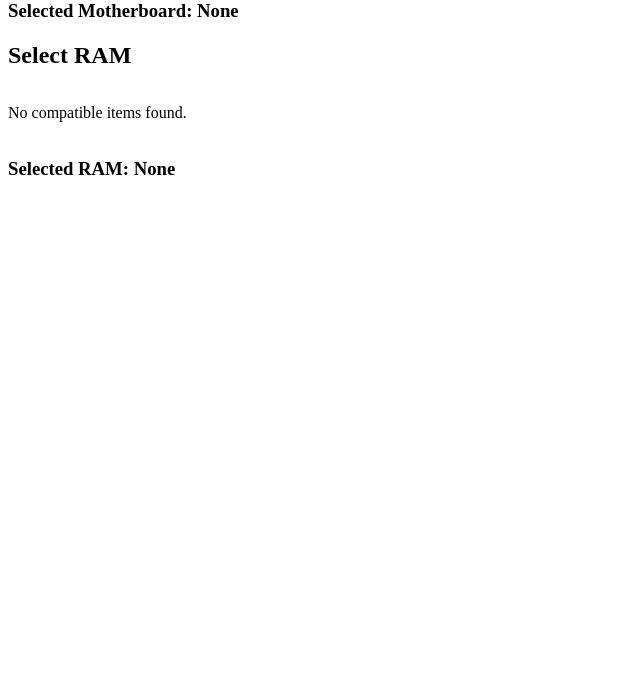
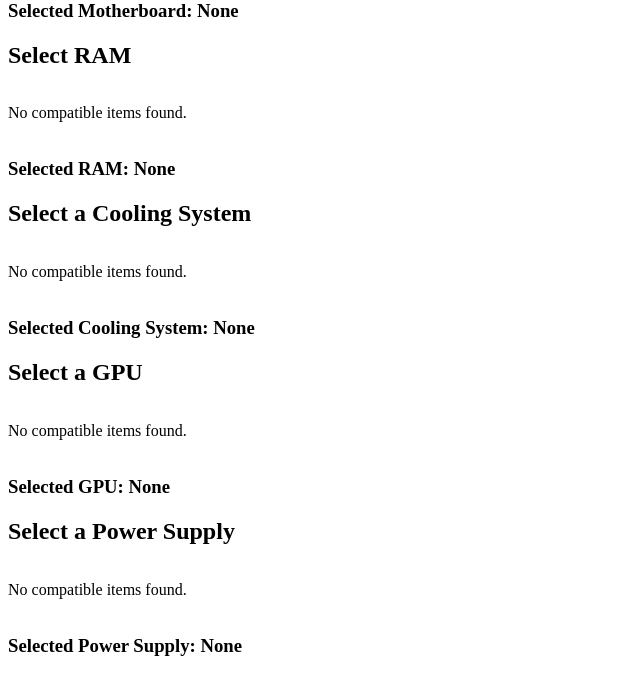
Before and after one commit to JulianDemnyk/Qualification-work, a Django app: page /compatibility/ in a window 1280 px wide. Shown: the part 356-1032 px from the top of the page, without its empty margins (0-640 px from the left). Before the commit the page ends 531 px from the top, so only its background shows below. Run offline with Django 5.2, Linux system fonts and the light colour scheme; data that the repository does not hold is empty.

Commit message:
compatibility view for gpu, cooling system, power supply, db changes

```diff
--- a/DjangoProject/urls.py
+++ b/DjangoProject/urls.py
@@ -19,16 +19,18 @@ from django.urls import path
 from django.conf.urls.static import static
 from django.conf import settings
 from items.views import compatibility_page, get_compatible_components, fetch_all_cpus, fetch_all_motherboards, \
-        fetch_all_rams
+        fetch_all_rams, fetch_all_cooling_systems, fetch_all_gpus, fetch_all_power_supplies
 
 urlpatterns = [
         path('admin/', admin.site.urls),
         path('compatibility/', compatibility_page, name='compatibility_page'),
         path('get_compatible_components/', get_compatible_components, name='get_compatible_components'),
-        path('fetch-all-cpus/', fetch_all_cpus, name='fetch_all_cpus'),
-        path('fetch-all-motherboards/', fetch_all_motherboards, name='fetch_all_motherboards'),
-        path('fetch-all-rams/', fetch_all_rams, name='fetch_all_rams'),
-
+        path('fetch_all_cpus/', fetch_all_cpus, name='fetch_all_cpus'),
+        path('fetch_all_motherboards/', fetch_all_motherboards, name='fetch_all_motherboards'),
+        path('fetch_all_rams/', fetch_all_rams, name='fetch_all_rams'),
+        path('fetch_all_cooling_systems', fetch_all_cooling_systems, name='fetch_all_cooling_systems'),
+        path('fetch_all_gpus', fetch_all_gpus, name='fetch_all_gpus'),
+        path('fetch_all_power_supplies/', fetch_all_power_supplies, name='fetch_all_power_supplies'),
 ]
 
 urlpatterns += static(settings.MEDIA_URL, document_root=settings.MEDIA_ROOT)
--- a/items/admin.py
+++ b/items/admin.py
@@ -1,6 +1,8 @@
 from django.contrib import admin
 
-from .models import Motherboard_model, Cpu_model, Gpu_model, Ram_model, Storage_model, Case_model, Cooling_system_model, Computer_build
+from .models import Motherboard_model, Cpu_model, Gpu_model, Ram_model, Storage_model, Case_model, Cooling_system_model, \
+    Computer_build, Power_supply_model
+
 # Register your models here.
 
 admin.site.register(Motherboard_model)
@@ -10,4 +12,5 @@ admin.site.register(Ram_model)
 admin.site.register(Storage_model)
 admin.site.register(Case_model)
 admin.site.register(Cooling_system_model)
+admin.site.register(Power_supply_model)
 admin.site.register(Computer_build)
--- a/items/views.py
+++ b/items/views.py
@@ -1,6 +1,8 @@
+from django.db.models import Q
 from django.shortcuts import render, get_object_or_404
 from django.http import JsonResponse
-from .models import Motherboard_model, Cpu_model, Ram_model
+from .models import Motherboard_model, Cpu_model, Ram_model, Cooling_system_model, Gpu_model, Power_supply_model
+
 
 # Create your views here.
 
@@ -9,47 +11,109 @@ def compatibility_page(request):
     cpus = Cpu_model.objects.all()
     motherboards = Motherboard_model.objects.all()
     ram_modules = Ram_model.objects.all()
+    cooling_system = Cooling_system_model.objects.all()
+    gpus = Gpu_model.objects.all()
+    power_supply = Power_supply_model.objects.all()
     return render(request, 'compatibility_page.html', {
         'cpus': cpus,
         'motherboards': motherboards,
         'ram_modules': ram_modules,
+        'cooling_system': cooling_system,
+        'gpus': gpus,
+        'power_supply': power_supply,
     })
 
 # Handle compatibility filtering for components
 def get_compatible_components(request):
-    selected_cpu_id = request.GET.get('cpu_id')  # Get selected CPU ID from query params
-    selected_motherboard_id = request.GET.get('motherboard_id')  # Get selected motherboard ID
-    selected_ram_id = request.GET.get('ram_id')  # Get selected RAM ID
+    selected_cpu_id = request.GET.get('cpu_id')
+    selected_motherboard_id = request.GET.get('motherboard_id')
+    selected_ram_id = request.GET.get('ram_id')
+    selected_cooling_system_id = request.GET.get('cooling_system_id')
+    selected_gpu_id = request.GET.get('gpu_id')
+    selected_power_supply_id = request.GET.get('power_supply_id')
+
 
     compatible_cpus = Cpu_model.objects.all()
     compatible_motherboards = Motherboard_model.objects.all()
     compatible_ram = Ram_model.objects.all()
+    compatible_cooling_systems = Cooling_system_model.objects.all()
+    compatible_gpus = Gpu_model.objects.all()
+    compatible_power_supply = Power_supply_model.objects.all()
+
+    total_power_requirement = 200
 
     # Filter components based on the selected CPU
     if selected_cpu_id:
         selected_cpu = get_object_or_404(Cpu_model, id=selected_cpu_id)
         compatible_motherboards = compatible_motherboards.filter(motherboard_socket=selected_cpu.cpu_socket)
-        compatible_cpus = compatible_cpus.filter(id=selected_cpu_id)  # Keep only the selected CPU
+
+        compatible_cooling_systems = compatible_cooling_systems.filter(
+            Q(cooling_system_socket__icontains=selected_cpu.cpu_socket),
+            cooling_system_tdp__gte=selected_cpu.cpu_tdp
+        )
+
+        total_power_requirement += selected_cpu.cpu_tdp
+
+        compatible_cpus = compatible_cpus.filter(id=selected_cpu_id)
 
     # Filter components based on the selected motherboard
     if selected_motherboard_id:
         selected_motherboard = get_object_or_404(Motherboard_model, id=selected_motherboard_id)
         compatible_cpus = compatible_cpus.filter(cpu_socket=selected_motherboard.motherboard_socket)
-        compatible_motherboards = compatible_motherboards.filter(
-            id=selected_motherboard_id)  # Keep only the selected motherboard
 
         # Filter RAM based on motherboard compatibility
         compatible_ram = compatible_ram.filter(
-            ram_type=selected_motherboard.motherboard_ram_type,  # RAM type matches motherboard
-            ram_amount__lte=selected_motherboard.motherboard_ram_slot  # RAM amount does not exceed slots
+            ram_type=selected_motherboard.motherboard_ram_type,
+            ram_amount__lte=selected_motherboard.motherboard_ram_slot
         )
 
-    # Filter components based on the selected RAM
+        compatible_cooling_systems = compatible_cooling_systems.filter(
+            Q(cooling_system_socket__icontains=selected_motherboard.motherboard_socket)
+        )
+
+        compatible_motherboards = compatible_motherboards.filter(id=selected_motherboard_id)
+
+    # Filter based on selected RAM
     if selected_ram_id:
         selected_ram = get_object_or_404(Ram_model, id=selected_ram_id)
-        compatible_motherboards = compatible_motherboards.filter(motherboard_ram_type=selected_ram.ram_type,
-                                                                 motherboard_ram_slot__gte=selected_ram.ram_amount)
-        compatible_ram = compatible_ram.filter(id=selected_ram_id)  # Keep only the selected RAM
+        compatible_motherboards = compatible_motherboards.filter(
+            motherboard_ram_type=selected_ram.ram_type,
+            motherboard_ram_slot__gte=selected_ram.ram_amount
+        )
+
+        compatible_ram = compatible_ram.filter(id=selected_ram_id)
+
+    # Filter based on selected cooling system
+    if selected_cooling_system_id:
+        selected_cooling_system = get_object_or_404(Cooling_system_model, id=selected_cooling_system_id)
+        cooling_system_sockets = [socket.strip() for socket in selected_cooling_system.cooling_system_socket.split(',')]
+
+        compatible_motherboards = compatible_motherboards.filter(
+            motherboard_socket__in=cooling_system_sockets
+        )
+
+        compatible_cpus = compatible_cpus.filter(
+            cpu_socket__in=cooling_system_sockets, cpu_tdp__lte=selected_cooling_system.cooling_system_tdp
+        )
+
+        total_power_requirement += selected_cooling_system.cooling_system_tdp
+
+        compatible_cooling_systems = compatible_cooling_systems.filter(id=selected_cooling_system_id)
+
+    # Filter based on selected GPU
+    if selected_gpu_id:
+        selected_gpu = get_object_or_404(Gpu_model, id=selected_gpu_id)
+        compatible_power_supply = compatible_power_supply.filter(
+            power_supply_power__gte=total_power_requirement + selected_gpu.gpu_power_consumption
+        )
+        compatible_gpus = compatible_gpus.filter(id=selected_gpu_id)
+        total_power_requirement += selected_gpu.gpu_power_consumption
+
+    # Filter based on selected PSU
+    if selected_power_supply_id:
+        selected_power_supply = get_object_or_404(Power_supply_model, id=selected_power_supply_id)
+        compatible_gpus = compatible_gpus.filter(gpu_power_consumption__lte=selected_power_supply.power_supply_power)
+        compatible_power_supply = compatible_power_supply.filter(id=selected_power_supply_id)
 
     return JsonResponse({
         'cpus': [
@@ -58,7 +122,7 @@ def get_compatible_components(request):
                 'name': cpu.cpu_name,
                 'socket': cpu.cpu_socket,
                 'price': cpu.cpu_price,
-                'image_url': cpu.cpu_image.url if cpu.cpu_image else None,
+                'image_url': cpu.cpu_image.url,
             }
             for cpu in compatible_cpus
         ],
@@ -68,21 +132,53 @@ def get_compatible_components(request):
                 'name': mb.motherboard_name,
                 'socket': mb.motherboard_socket,
                 'price': mb.motherboard_price,
-                'image_url': mb.motherboard_image.url if mb.motherboard_image else None,
+                'image_url': mb.motherboard_image.url,
             }
             for mb in compatible_motherboards
         ],
-        'ram': [  # Change from 'ram_modules' to 'ram'
+        'ram': [
             {
                 'id': ram.id,
                 'name': ram.ram_name,
                 'type': ram.ram_type,
                 'amount': ram.ram_amount,
                 'price': ram.ram_price,
-                'image_url': ram.ram_image.url if ram.ram_image else None,
+                'image_url': ram.ram_image.url,
             }
             for ram in compatible_ram
         ],
+        'cooling_systems': [
+            {
+                'id': cooling_sys.id,
+                'name': cooling_sys.cooling_system_name,
+                'socket': cooling_sys.cooling_system_socket,
+                'price': cooling_sys.cooling_system_price,
+                'image_url': cooling_sys.cooling_system_image.url,
+            }
+            for cooling_sys in compatible_cooling_systems
+        ],
+        'gpus': [
+            {
+                'id': gpu.id,
+                'name': gpu.gpu_name,
+                'ram': gpu.gpu_ram,
+                'ram_type': gpu.gpu_ram_type,
+                'bits': gpu.gpu_bits,
+                'price': gpu.gpu_price,
+                'image_url': gpu.gpu_image.url if gpu.gpu_image else None,
+            }
+            for gpu in compatible_gpus
+        ],
+        'power_supply': [
+            {
+                'id': power_sup.id,
+                'name': power_sup.power_supply_name,
+                'power': power_sup.power_supply_power,
+                'price': power_sup.power_supply_price,
+                'image_url': power_sup.power_supply_image.url,
+            }
+            for power_sup in compatible_power_supply
+        ]
     })
 
 def fetch_all_cpus(request):
@@ -127,3 +223,47 @@ def fetch_all_rams(request):
         for ram in ram_modules
     ]
     return JsonResponse({'ram_modules': response})
+
+def fetch_all_cooling_systems(request):
+    cooling_systems = Cooling_system_model.objects.all()
+    response = [
+        {
+            'id': cooling_sys.id,
+            'name': cooling_sys.cooling_system_name,
+            'price': cooling_sys.cooling_system_price,
+            'sockets': cooling_sys.cooling_system_socket,
+            'image_url': cooling_sys.cooling_system_image.url,
+        }
+        for cooling_sys in cooling_systems
+    ]
+    return JsonResponse({'cooling_systems': response})
+
+def fetch_all_gpus(request):
+    gpus = Gpu_model.objects.all()
+    response = [
+        {
+            'id': gpu.id,
+            'name': gpu.gpu_name,
+            'ram': gpu.gpu_ram,
+            'ram_type': gpu.gpu_ram_type,
+            'bits': gpu.gpu_bits,
+            'price': gpu.gpu_price,
+            'image_url': gpu.gpu_image.url,
+        }
+        for gpu in gpus
+    ]
+    return JsonResponse({'gpus': response})
+
+def fetch_all_power_supplies(request):
+    power_supply = Power_supply_model.objects.all()
+    response = [
+        {
+            'id': power_sup.id,
+            'name': power_sup.power_supply_name,
+            'power': power_sup.power_supply_power,
+            'price': power_sup.power_supply_price,
+            'image_url': power_sup.power_supply_image.url,
+        }
+        for power_sup in power_supply
+    ]
+    return JsonResponse({'power_supply': response})
--- a/templates/compatibility_page.html
+++ b/templates/compatibility_page.html
@@ -92,10 +92,68 @@
         </div>
     </div>
 
+    <!-- Cooling System Selection -->
+    <div>
+        <h2>Select a Cooling System</h2>
+        <div id="cooling-system-list" class="component-list">
+            {% for cooling_system in cooling_system %}
+                <div class="component-item" data-id="{{ cooling_system.id }}" data-type="cooling_system">
+                    <img src="{{ cooling_system.cooling_system_image.url }}" alt="{{ cooling_system.cooling_system_name }}">
+                    <h3>{{ cooling_system.cooling_system_name }}</h3>
+                    <p>Socket: {{ cooling_system.cooling_system_socket }}</p>
+                    <p>Price: {{ cooling_system.cooling_system_price }}</p>
+                </div>
+            {% endfor %}
+        </div>
+        <div class="selected-component">
+            <h3>Selected Cooling System: <span id="selected-cooling-system">None</span></h3>
+        </div>
+    </div>
+
+    <!-- GPU Selection -->
+    <div>
+        <h2>Select a GPU</h2>
+        <div id="gpu-list" class="component-list">
+            {% for gpu in gpus %}
+                <div class="component-item" data-id="{{ gpu.id }}" data-type="gpu">
+                    <img src="{{ gpu.gpu_image.url }}" alt="{{ gpu.gpu_name }}">
+                    <h3>{{ gpu.gpu_name }}</h3>
+                    <p>RAM: {{ gpu.gpu_ram }} GB</p>
+                    <p>Type: {{ gpu.gpu_ram_type }}</p>
+                    <p>Price: {{ gpu.gpu_price }}</p>
+                </div>
+            {% endfor %}
+        </div>
+        <div class="selected-component">
+            <h3>Selected GPU: <span id="selected-gpu">None</span></h3>
+        </div>
+    </div>
+
+    <!-- Power Supply Selection -->
+    <div>
+        <h2>Select a Power Supply</h2>
+        <div id="power-supply-list" class="component-list">
+            {% for power_supply in power_supply %}
+                <div class="component-item" data-id="{{ power_supply.id }}" data-type="power_supply">
+                    <img src="{{ power_supply.power_supply_image.url }}" alt="{{ power_supply.power_supply_name }}">
+                    <h3>{{ power_supply.power_supply_name }}</h3>
+                    <p>Power: {{ power_supply.power_supply_power }}W</p>
+                    <p>Price: {{ power_supply.power_supply_price }}</p>
+                </div>
+            {% endfor %}
+        </div>
+        <div class="selected-component">
+            <h3>Selected Power Supply: <span id="selected-power-supply">None</span></h3>
+        </div>
+    </div>
+
     <script>
         let selectedCPU = null;
         let selectedMotherboard = null;
         let selectedRAM = null;
+        let selectedCoolingSystem = null;
+        let selectedGPU = null;
+        let selectedPowerSupply = null;
 
         function fetchComponents() {
             const url = '{% url "get_compatible_components" %}';
@@ -103,6 +161,9 @@
                 cpu_id: selectedCPU,
                 motherboard_id: selectedMotherboard,
                 ram_id: selectedRAM,
+                cooling_system_id: selectedCoolingSystem,
+                gpu_id: selectedGPU,
+                power_supply_id: selectedPowerSupply,
             };
 
             $.ajax({
@@ -112,6 +173,9 @@
                     updateComponentList('cpu', response.cpus);
                     updateComponentList('motherboard', response.motherboards);
                     updateComponentList('ram', response.ram);
+                    updateComponentList('cooling_system', response.cooling_systems);
+                    updateComponentList('gpu', response.gpus);
+                    updateComponentList('power_supply', response.power_supply);
                 },
             });
         }
@@ -119,10 +183,16 @@
         function updateComponentList(type, components) {
             const listContainer = type === 'cpu' ? $('#cpu-list') :
                                   type === 'motherboard' ? $('#motherboard-list') :
-                                  $('#ram-list');
+                                  type === 'ram' ? $('#ram-list') :
+                                  type === 'cooling_system' ? $('#cooling-system-list') :
+                                  type === 'gpu' ? $('#gpu-list') :
+                                  $('#power-supply-list');
             const selectedComponentText = type === 'cpu' ? $('#selected-cpu') :
                                           type === 'motherboard' ? $('#selected-motherboard') :
-                                          $('#selected-ram');
+                                          type === 'ram' ? $('#selected-ram') :
+                                          type === 'cooling_system' ? $('#selected-cooling-system') :
+                                          type === 'gpu' ? $('#selected-gpu') :
+                                          $('#selected-power-supply');
 
             listContainer.empty();
 
@@ -137,13 +207,16 @@
                 const isActive =
                     (type === 'cpu' && item.id === selectedCPU) ||
                     (type === 'motherboard' && item.id === selectedMotherboard) ||
-                    (type === 'ram' && item.id === selectedRAM);
+                    (type === 'ram' && item.id === selectedRAM) ||
+                    (type === 'cooling_system' && item.id === selectedCoolingSystem) ||
+                    (type === 'gpu' && item.id === selectedGPU) ||
+                    (type === 'power_supply' && item.id === selectedPowerSupply);
 
                 const html = `
                     <div class="component-item ${isActive ? 'active' : ''}" data-id="${item.id}" data-type="${type}">
                         <img src="${item.image_url}" alt="${item.name}">
                         <h3>${item.name}</h3>
-                        <p>${type === 'ram' ? 'Type: ' + item.type : 'Socket: ' + item.socket}</p>
+                        <p>${type === 'ram' || type === 'gpu' || type === 'power_supply' ? item.price : 'Socket: ' + item.socket}</p>
                         <p>Price: ${item.price}</p>
                     </div>
                 `;
@@ -154,7 +227,10 @@
             const selectedItem =
                 type === 'cpu' ? components.find(item => item.id === selectedCPU) :
                 type === 'motherboard' ? components.find(item => item.id === selectedMotherboard) :
-                components.find(item => item.id === selectedRAM);
+                type === 'ram' ? components.find(item => item.id === selectedRAM) :
+                type === 'cooling_system' ? components.find(item => item.id === selectedCoolingSystem) :
+                type === 'gpu' ? components.find(item => item.id === selectedGPU) :
+                components.find(item => item.id === selectedPowerSupply);
 
             selectedComponentText.text(selectedItem ? selectedItem.name : 'None');
         }
@@ -169,8 +245,14 @@
                     selectedCPU = null;
                 } else if (type === 'motherboard') {
                     selectedMotherboard = null;
+                } else if (type === 'ram') {
+                    selectedRAM = null;
+                } else if (type === 'cooling_system') {
+                    selectedCoolingSystem = null;
+                } else if (type === 'gpu') {
+                    selectedGPU = null;
                 } else {
-                    selectedRAM = null;
+                    selectedPowerSupply = null;
                 }
             } else {
                 $(element).siblings().removeClass('active');
@@ -179,8 +261,14 @@
                     selectedCPU = id;
                 } else if (type === 'motherboard') {
                     selectedMotherboard = id;
+                } else if (type === 'ram') {
+                    selectedRAM = id;
+                } else if (type === 'cooling_system') {
+                    selectedCoolingSystem = id;
+                } else if (type === 'gpu') {
+                    selectedGPU = id;
                 } else {
-                    selectedRAM = id;
+                    selectedPowerSupply = id;
                 }
             }
 
```
Also changed, not shown: items/models.py (+13 -10 lines), items/migrations/0001_initial.py, items/migrations/0002_alter_cooling_system_model_cooling_system_socket.py (added), items/migrations/0003_alter_cooling_system_model_cooling_system_socket.py (added), items/migrations/0004_alter_case_model_case_description_and_more.py (added), items/migrations/0005_alter_case_model_case_description_and_more.py (added), items/migrations/0006_gpu_model_gpu_bits_gpu_model_gpu_power_consumption.py (added).
